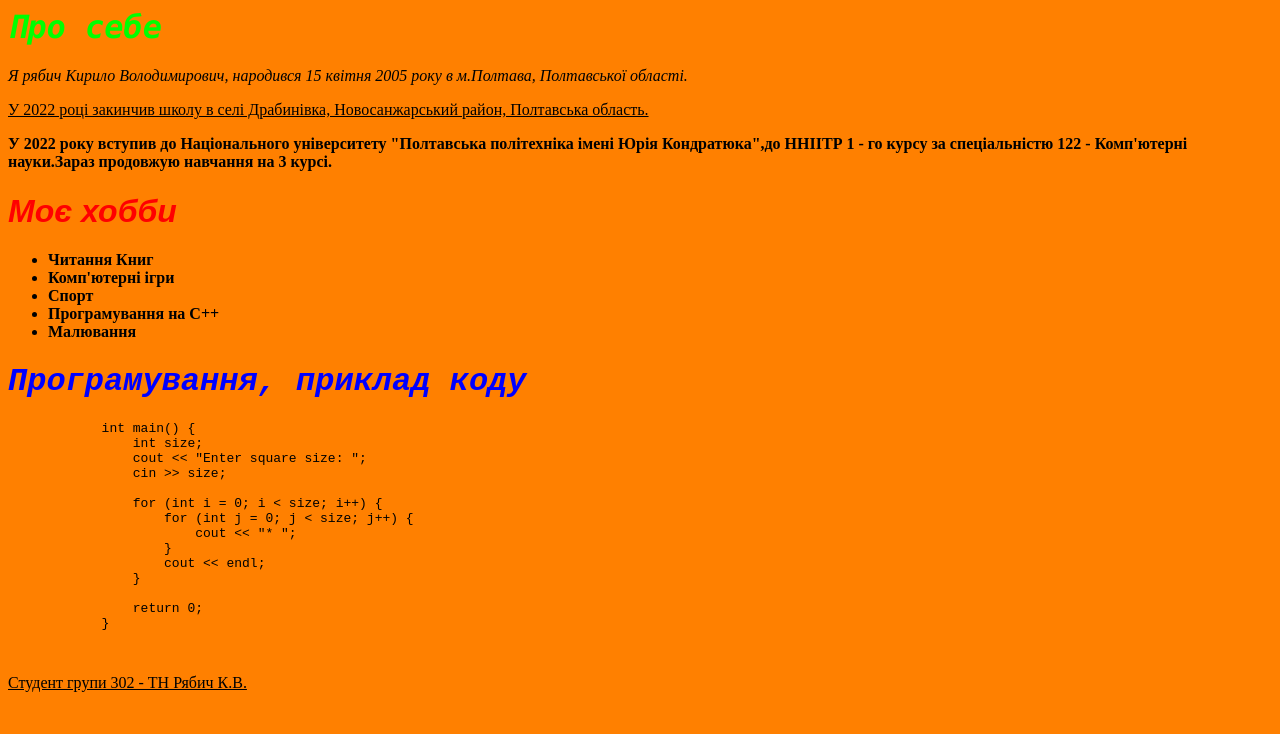
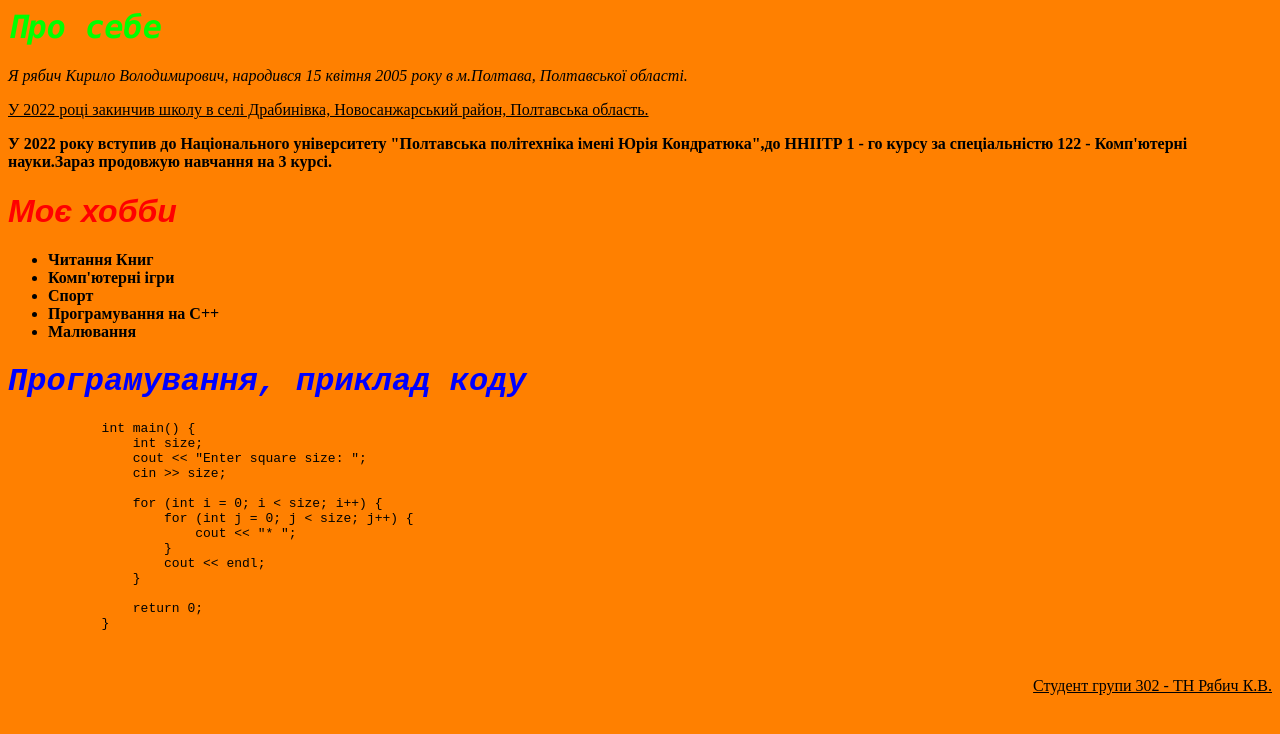
Before and after one commit to Ichi1lll/LR-1, a plain HTML site: page index.html in a window 1280 px wide. Drawn offline with Linux system fonts and the light colour scheme.

Commit message:
Update index.html

```diff
--- a/index.html
+++ b/index.html
@@ -88,7 +88,7 @@
             }
 
        </pre>
-
+        <p align="right">
             <u>
                 Студент групи 302 - ТН Рябич К.В.
             </u>
```
